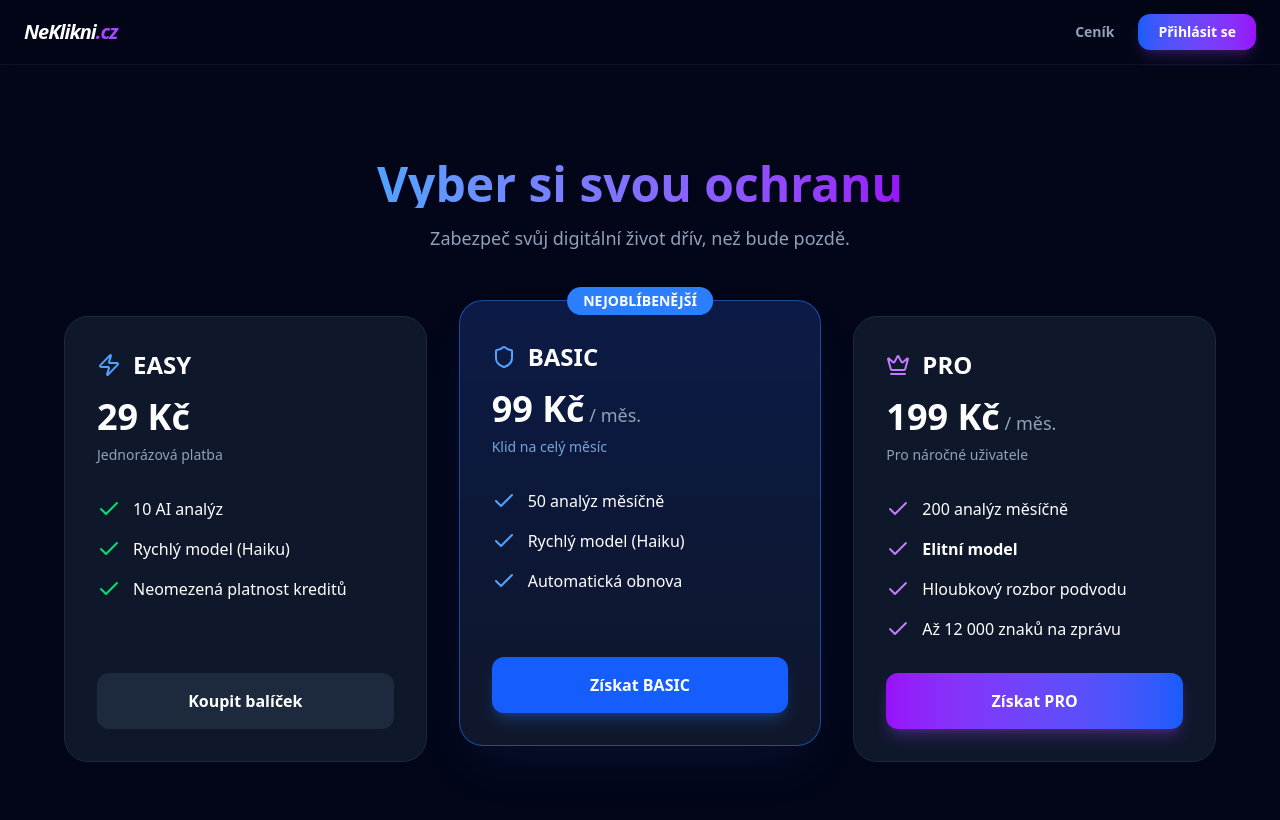
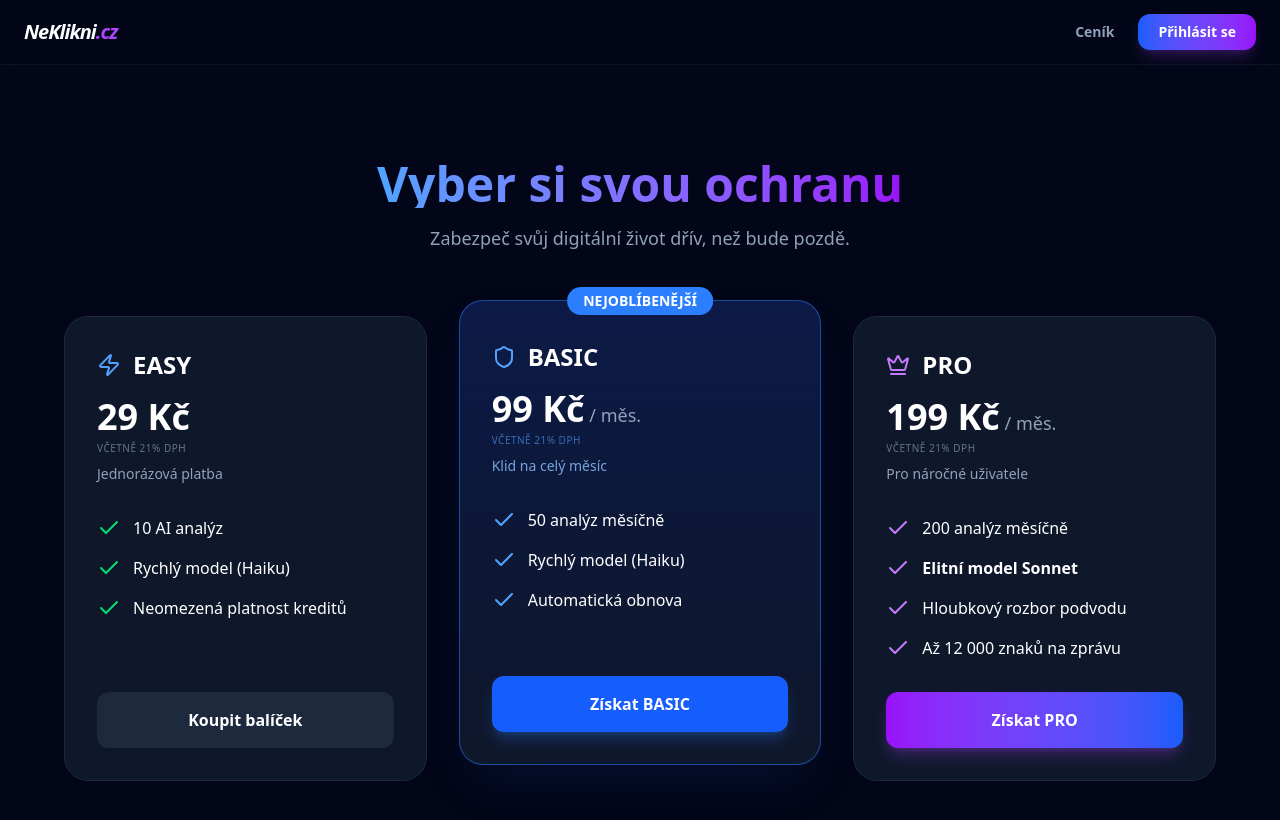
Before and after one commit to Rega85/neklikni.cz, a Next.js app: page /pricing in a window 1280 px wide. Shown: the top 820 px of the page. Built offline with nearby package versions, Linux system fonts and the light colour scheme; no server answers.

Commit message:
feat: Legitimní ceník s DPH a finální úpravy

```diff
--- a/app/pricing/page.tsx
+++ b/app/pricing/page.tsx
@@ -14,7 +14,7 @@ export default function PricingPage() {
     setLoading(plan);
 
     try {
-      const res = await fetch("/api/checkout", { // ✅ Opraveno na správnou cestu
+      const res = await fetch("/api/checkout", {
         method: "POST",
         headers: { "Content-Type": "application/json" },
         body: JSON.stringify({ plan }),
@@ -60,14 +60,20 @@ export default function PricingPage() {
       </div>
 
       <div className="grid md:grid-cols-3 gap-8 max-w-6xl w-full">
+
         {/* EASY */}
         <div className="bg-slate-900 border border-slate-800 rounded-3xl p-8 flex flex-col">
           <div className="flex items-center gap-3 mb-4">
             <Zap className="text-blue-400" />
             <h2 className="text-2xl font-bold">EASY</h2>
           </div>
-          <div className="text-4xl font-black mb-2">29 Kč</div>
-          <p className="text-slate-400 text-sm mb-8">Jednorázová platba</p>
+          <div className="text-4xl font-black">29 Kč</div>
+          {/* ✅ DPH Informace */}
+          <p className="text-[10px] text-slate-500 mt-1 mb-2 font-medium uppercase tracking-wider">
+            včetně 21% DPH
+          </p>
+          <p className="text-slate-400 text-sm mb-8 font-medium">Jednorázová platba</p>
+
           <ul className="space-y-4 mb-8 flex-1">
             <li className="flex gap-3"><Check className="text-green-400 shrink-0" /> 10 AI analýz</li>
             <li className="flex gap-3"><Check className="text-green-400 shrink-0" /> Rychlý model (Haiku)</li>
@@ -87,8 +93,13 @@ export default function PricingPage() {
             <Shield className="text-blue-400" />
             <h2 className="text-2xl font-bold">BASIC</h2>
           </div>
-          <div className="text-4xl font-black mb-2">99 Kč<span className="text-lg text-slate-400 font-normal"> / měs.</span></div>
-          <p className="text-blue-300/80 text-sm mb-8">Klid na celý měsíc</p>
+          <div className="text-4xl font-black">99 Kč<span className="text-lg text-slate-400 font-normal"> / měs.</span></div>
+          {/* ✅ DPH Informace */}
+          <p className="text-[10px] text-blue-400/60 mt-1 mb-2 font-medium uppercase tracking-wider">
+            včetně 21% DPH
+          </p>
+          <p className="text-blue-300/80 text-sm mb-8 font-medium">Klid na celý měsíc</p>
+
           <ul className="space-y-4 mb-8 flex-1">
             <li className="flex gap-3"><Check className="text-blue-400 shrink-0" /> 50 analýz měsíčně</li>
             <li className="flex gap-3"><Check className="text-blue-400 shrink-0" /> Rychlý model (Haiku)</li>
@@ -105,11 +116,16 @@ export default function PricingPage() {
             <Crown className="text-purple-400" />
             <h2 className="text-2xl font-bold">PRO</h2>
           </div>
-          <div className="text-4xl font-black mb-2">199 Kč<span className="text-lg text-slate-400 font-normal"> / měs.</span></div>
-          <p className="text-slate-400 text-sm mb-8">Pro náročné uživatele</p>
+          <div className="text-4xl font-black">199 Kč<span className="text-lg text-slate-400 font-normal"> / měs.</span></div>
+          {/* ✅ DPH Informace */}
+          <p className="text-[10px] text-slate-500 mt-1 mb-2 font-medium uppercase tracking-wider">
+            včetně 21% DPH
+          </p>
+          <p className="text-slate-400 text-sm mb-8 font-medium">Pro náročné uživatele</p>
+
           <ul className="space-y-4 mb-8 flex-1">
             <li className="flex gap-3"><Check className="text-purple-400 shrink-0" /> 200 analýz měsíčně</li>
-            <li className="flex gap-3"><Check className="text-purple-400 shrink-0" /> <b>Elitní model</b></li>
+            <li className="flex gap-3"><Check className="text-purple-400 shrink-0" /> <b>Elitní model Sonnet</b></li>
             <li className="flex gap-3"><Check className="text-purple-400 shrink-0" /> Hloubkový rozbor podvodu</li>
             <li className="flex gap-3"><Check className="text-purple-400 shrink-0" /> Až 12 000 znaků na zprávu</li>
           </ul>
```
